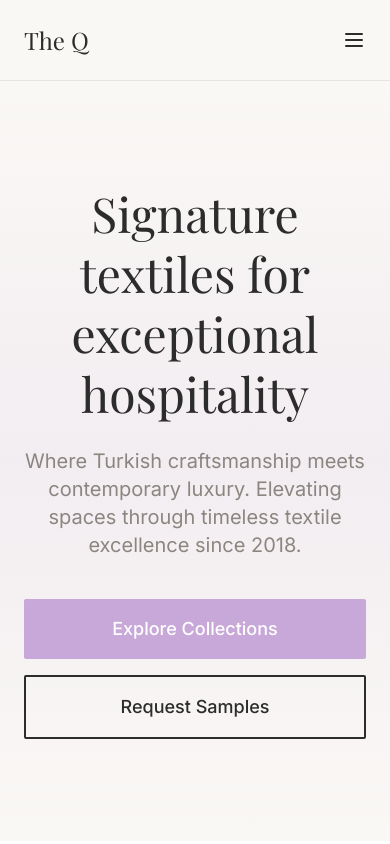
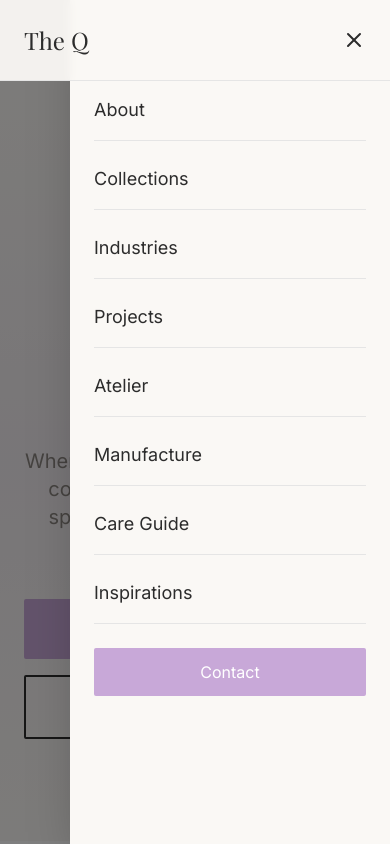
Before and after one commit to CollinHanks/theq-website, a Next.js app: page / in a window 390 px wide. Both pictures are taken after a click on the button "Toggle menu". Shown: the top 844 px of the page. Built offline with nearby package versions, Linux system fonts and the light colour scheme; a web font is replaced by a local one.

Commit message:
fix: mobile hamburger menu now working

```diff
--- a/components/layout/header.tsx
+++ b/components/layout/header.tsx
@@ -1,20 +1,36 @@
 'use client'
 
 import Link from 'next/link'
-import { Menu } from 'lucide-react'
-import { useState } from 'react'
+import { Menu, X } from 'lucide-react'
+import { useState, useEffect } from 'react'
 
 export default function Header() {
   const [isMenuOpen, setIsMenuOpen] = useState(false)
 
+  // Prevent body scroll when menu is open
+  useEffect(() => {
+    if (isMenuOpen) {
+      document.body.style.overflow = 'hidden'
+    } else {
+      document.body.style.overflow = 'unset'
+    }
+    return () => {
+      document.body.style.overflow = 'unset'
+    }
+  }, [isMenuOpen])
+
+  const closeMenu = () => setIsMenuOpen(false)
+
   return (
+    <>
       <header className="sticky top-0 z-50 bg-brand-cream/95 backdrop-blur-sm border-b border-neutral-200">
         <div className="container mx-auto px-6">
           <nav className="flex items-center justify-between h-20">
-          <Link href="/" className="font-playfair text-2xl text-brand-charcoal">
+            <Link href="/" className="font-playfair text-2xl text-brand-charcoal" onClick={closeMenu}>
               The Q
             </Link>
 
+            {/* Desktop Menu */}
             <ul className="hidden lg:flex items-center space-x-8">
               <li><Link href="/about" className="text-sm uppercase tracking-wider hover:text-brand-lilac-dark transition-colors">About</Link></li>
               <li><Link href="/collections" className="text-sm uppercase tracking-wider hover:text-brand-lilac-dark transition-colors">Collections</Link></li>
@@ -27,14 +43,103 @@ export default function Header() {
               <li><Link href="/contact" className="text-sm uppercase tracking-wider bg-brand-lilac text-white px-6 py-2 rounded-subtle hover:bg-brand-lilac-dark transition-colors">Contact</Link></li>
             </ul>
 
+            {/* Mobile Menu Button */}
             <button
               onClick={() => setIsMenuOpen(!isMenuOpen)}
-            className="lg:hidden"
+              className="lg:hidden z-50 relative"
+              aria-label="Toggle menu"
             >
-            <Menu className="w-6 h-6" />
+              {isMenuOpen ? (
+                <X className="w-6 h-6 text-brand-charcoal" />
+              ) : (
+                <Menu className="w-6 h-6 text-brand-charcoal" />
+              )}
             </button>
           </nav>
         </div>
       </header>
+
+      {/* Mobile Menu Overlay */}
+      {isMenuOpen && (
+        <>
+          {/* Backdrop */}
+          <div
+            className="fixed inset-0 bg-black/50 z-40 lg:hidden"
+            onClick={closeMenu}
+          />
+
+          {/* Mobile Menu Panel */}
+          <div className="fixed top-0 right-0 h-full w-80 bg-brand-cream z-40 lg:hidden shadow-2xl overflow-y-auto">
+            <div className="pt-24 px-6 pb-6">
+              <nav className="flex flex-col space-y-6">
+                <Link
+                  href="/about"
+                  className="text-lg text-brand-charcoal hover:text-brand-lilac-dark transition-colors border-b border-neutral-200 pb-4"
+                  onClick={closeMenu}
+                >
+                  About
+                </Link>
+                <Link
+                  href="/collections"
+                  className="text-lg text-brand-charcoal hover:text-brand-lilac-dark transition-colors border-b border-neutral-200 pb-4"
+                  onClick={closeMenu}
+                >
+                  Collections
+                </Link>
+                <Link
+                  href="/industries"
+                  className="text-lg text-brand-charcoal hover:text-brand-lilac-dark transition-colors border-b border-neutral-200 pb-4"
+                  onClick={closeMenu}
+                >
+                  Industries
+                </Link>
+                <Link
+                  href="/projects"
+                  className="text-lg text-brand-charcoal hover:text-brand-lilac-dark transition-colors border-b border-neutral-200 pb-4"
+                  onClick={closeMenu}
+                >
+                  Projects
+                </Link>
+                <Link
+                  href="/atelier"
+                  className="text-lg text-brand-charcoal hover:text-brand-lilac-dark transition-colors border-b border-neutral-200 pb-4"
+                  onClick={closeMenu}
+                >
+                  Atelier
+                </Link>
+                <Link
+                  href="/manufacture"
+                  className="text-lg text-brand-charcoal hover:text-brand-lilac-dark transition-colors border-b border-neutral-200 pb-4"
+                  onClick={closeMenu}
+                >
+                  Manufacture
+                </Link>
+                <Link
+                  href="/care-guide"
+                  className="text-lg text-brand-charcoal hover:text-brand-lilac-dark transition-colors border-b border-neutral-200 pb-4"
+                  onClick={closeMenu}
+                >
+                  Care Guide
+                </Link>
+                <Link
+                  href="/inspirations"
+                  className="text-lg text-brand-charcoal hover:text-brand-lilac-dark transition-colors border-b border-neutral-200 pb-4"
+                  onClick={closeMenu}
+                >
+                  Inspirations
+                </Link>
+                <Link
+                  href="/contact"
+                  className="bg-brand-lilac text-white px-8 py-3 rounded-subtle hover:bg-brand-lilac-dark transition-colors text-center mt-4"
+                  onClick={closeMenu}
+                >
+                  Contact
+                </Link>
+              </nav>
+            </div>
+          </div>
+        </>
+      )}
+    </>
   )
 }
```
Lines whose indentation alone changed are shown as unchanged.
